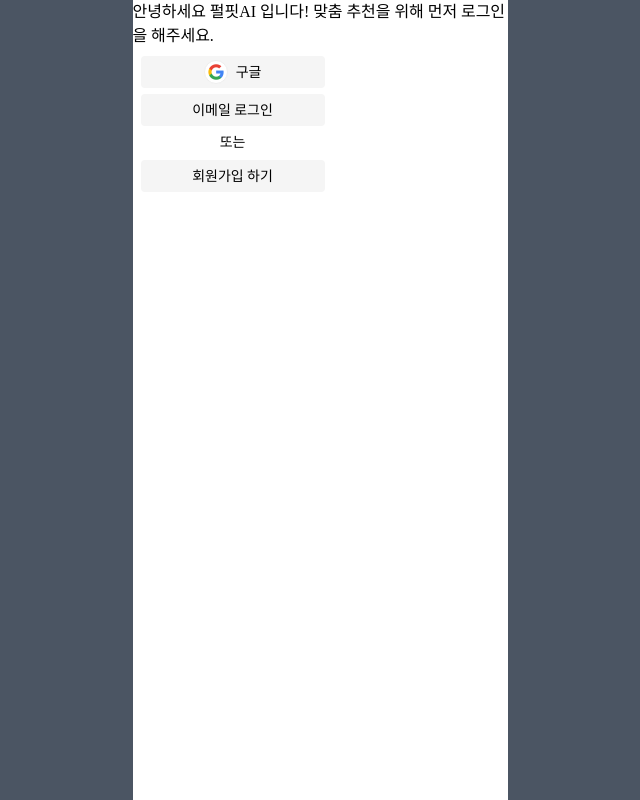
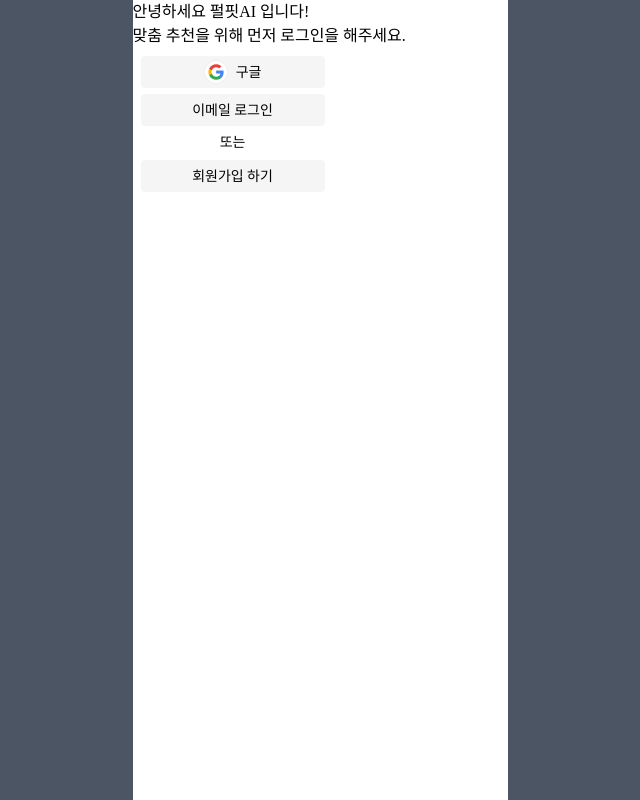
Before and after one commit to suziebelle003/perfitt_project, a React (Vite) app: page /signin in a window 1280 px wide. Shown: the whole page, without its empty margins (320-960 px from the left). Built offline with nearby package versions, Linux system fonts and the light colour scheme; no server answers; a web font is replaced by a local one.

Commit message:
feat: 페이지 이동 연결 수정

```diff
--- a/src/components/contents/signin/SignInSocialBtn.tsx
+++ b/src/components/contents/signin/SignInSocialBtn.tsx
@@ -16,7 +16,7 @@
       const result = await signInWithPopup(auth, provider);
       setUserData(result.user); // 로그인 후 사용자 데이터를 상태에 설정
       console.log(result);
-      navigate('/login');
+      navigate('/signin');
     } catch (error) {
       console.error('구글 로그인 실패:', error);
     }
--- a/src/pages/SignIn.tsx
+++ b/src/pages/SignIn.tsx
@@ -22,7 +22,8 @@
         </div>
       ) : (
         <div>
-          <p>안녕하세요 펄핏AI 입니다! 맞춤 추천을 위해 먼저 로그인을 해주세요.</p>
+          <p>안녕하세요 펄핏AI 입니다! </p>
+          <p>맞춤 추천을 위해 먼저 로그인을 해주세요.</p>
           <SignInSocialBtn />
         </div>
       )}
```
